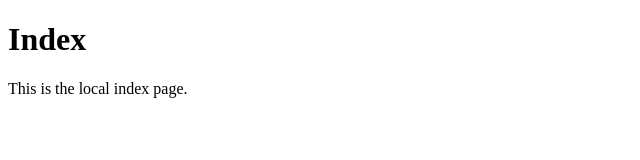
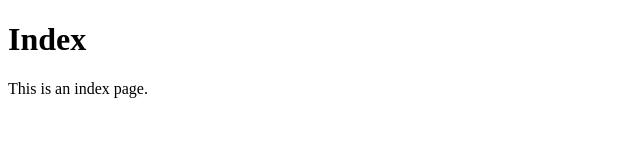
Before and after one commit to kumalord/MyWeb4Git, a plain HTML site: page index.html in a window 1280 px wide. Shown: the full height of the page, 0-640 px from the left. Drawn offline with Linux system fonts and the light colour scheme.

Commit message:
fix index

```diff
--- a/index.html
+++ b/index.html
@@ -6,7 +6,7 @@
 <body>
 
 <h1>Index</h1>
-<p>This is the local index page.</p>
+<p>This is an index page.</p>
 
 </body>
 </html>
```
